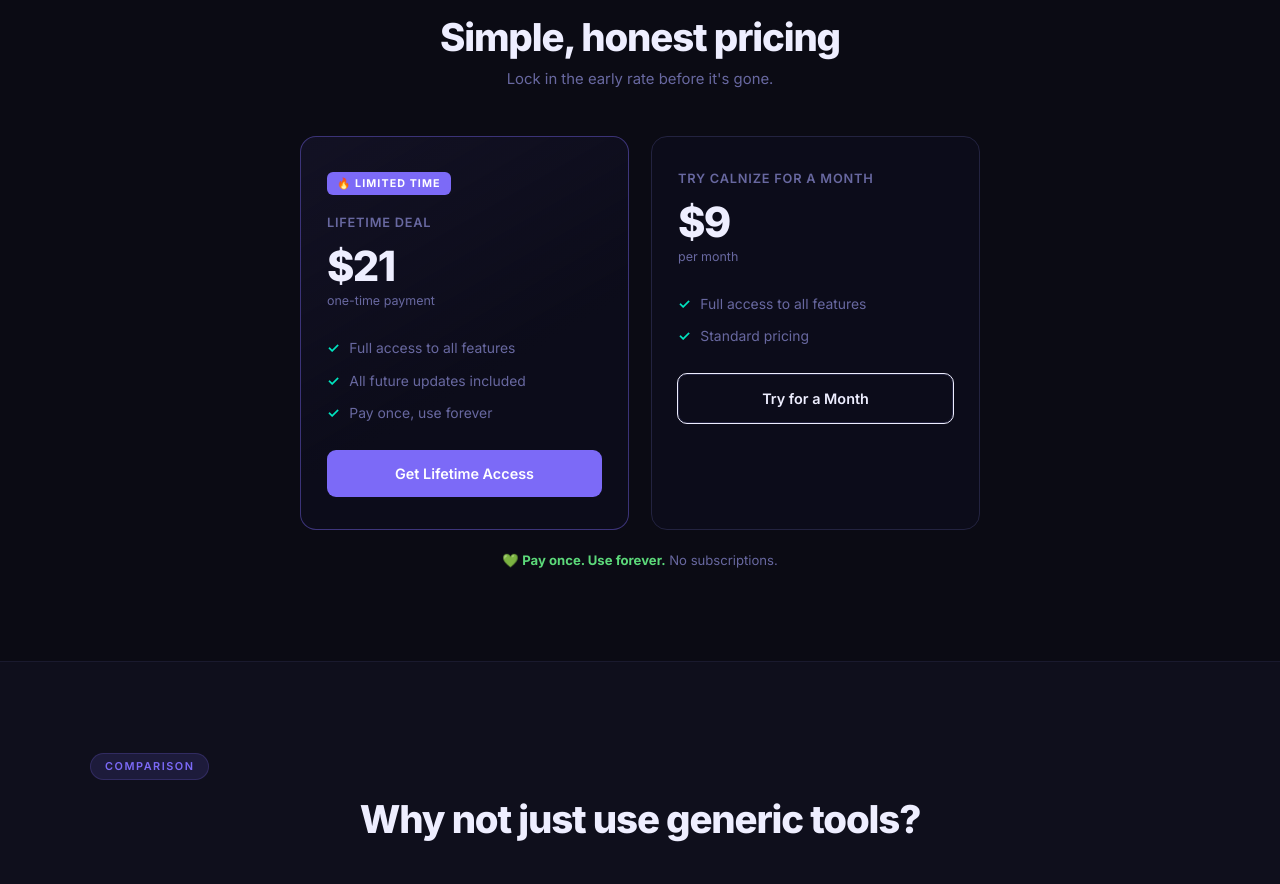
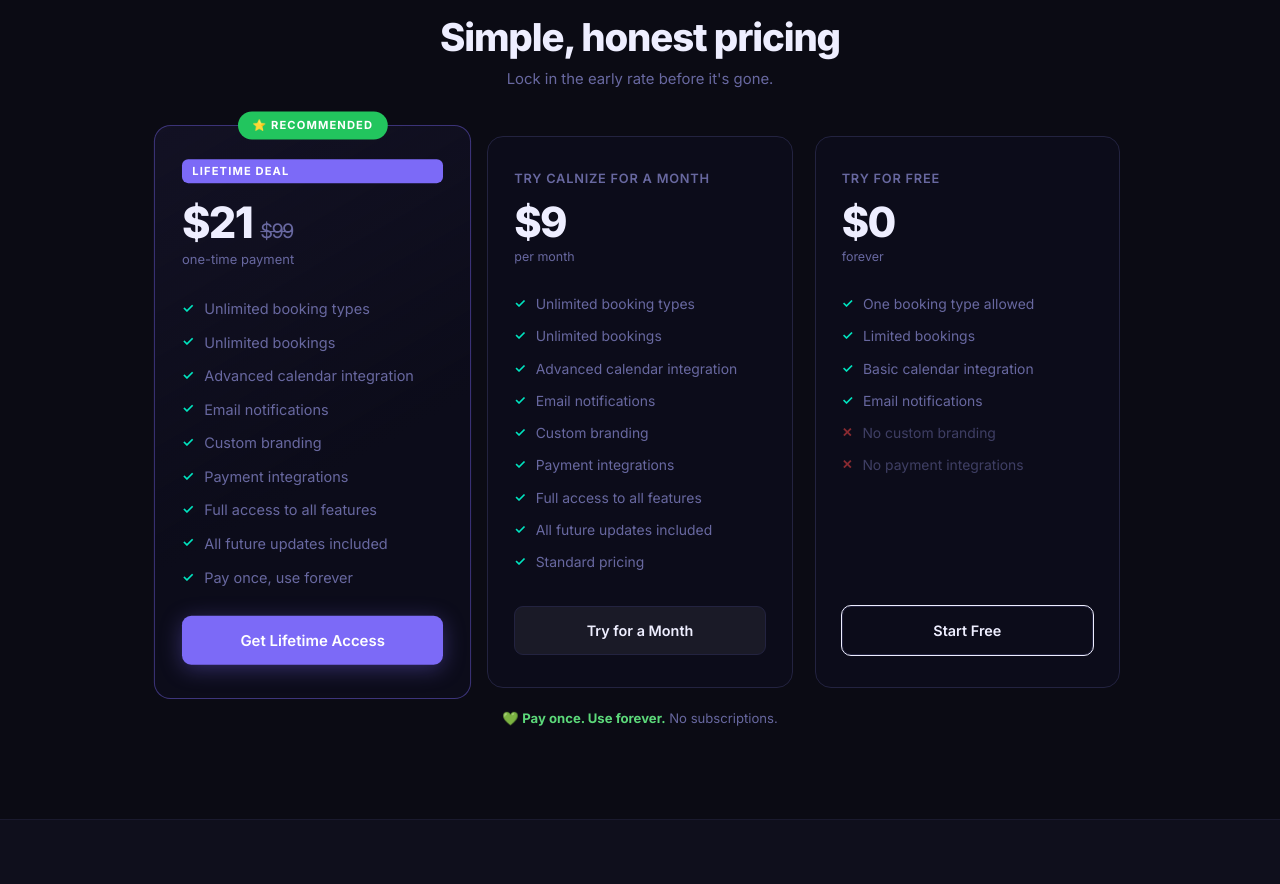
Before and after one commit to saasfounder43/Calnize, a Next.js app: page / in a window 1280 px wide. Shown: the part 3895-4779 px from the top of the page. Built offline with nearby package versions, Linux system fonts and the light colour scheme; no server answers.

Commit message:
feat: expand pricing section to 3 plans — Lifetime, Monthly, and Free

```diff
--- a/app/page.tsx
+++ b/app/page.tsx
@@ -467,10 +467,11 @@
 
   .pricing-grid {
     display: grid;
-    grid-template-columns: repeat(2, 1fr);
+    grid-template-columns: repeat(3, 1fr);
     gap: 22px;
-    max-width: 680px;
+    max-width: 960px;
     margin: 0 auto;
+    align-items: stretch;
   }
 
   .pricing-card {
@@ -480,6 +481,9 @@
     padding: 32px 26px;
     text-align: left;
     transition: transform 0.2s, box-shadow 0.2s;
+    display: flex;
+    flex-direction: column;
+    position: relative;
   }
 
   .pricing-card:hover { transform: translateY(-3px); box-shadow: 0 20px 60px rgba(0,0,0,0.45); }
@@ -487,6 +491,28 @@
   .pricing-card.featured {
     border-color: rgba(124,106,247,0.42);
     background: linear-gradient(150deg, rgba(124,106,247,0.07) 0%, var(--card) 60%);
+    transform: scale(1.04);
+    z-index: 2;
+  }
+  .pricing-card.featured:hover { transform: scale(1.04) translateY(-3px); }
+
+  .p-recommended {
+    position: absolute;
+    top: -14px;
+    left: 50%;
+    transform: translateX(-50%);
+    display: inline-flex;
+    align-items: center;
+    gap: 5px;
+    font-size: 0.67rem;
+    font-weight: 700;
+    letter-spacing: 0.1em;
+    text-transform: uppercase;
+    color: #fff;
+    background: #22c55e;
+    border-radius: 20px;
+    padding: 5px 14px;
+    white-space: nowrap;
   }
 
   .p-badge {
@@ -503,7 +529,8 @@
   }
 
   .p-title { font-size: 0.8rem; font-weight: 600; letter-spacing: 0.06em; text-transform: uppercase; color: var(--muted); margin-bottom: 12px; }
-  .p-price { font-size: 2.6rem; font-weight: 800; line-height: 1; color: var(--text); letter-spacing: -0.04em; }
+  .p-price { font-size: 2.6rem; font-weight: 800; line-height: 1; color: var(--text); letter-spacing: -0.04em; display: flex; align-items: baseline; gap: 8px; }
+  .p-price-strike { font-size: 1.2rem; color: var(--muted); text-decoration: line-through; font-weight: 400; }
   .p-period { font-size: 0.78rem; color: var(--muted); margin-top: 4px; margin-bottom: 26px; }
 
   .p-features {
@@ -512,6 +539,7 @@
     display: flex;
     flex-direction: column;
     gap: 10px;
+    flex-grow: 1;
   }
 
   .p-features li {
@@ -522,7 +550,10 @@
     gap: 10px;
   }
 
-  .p-features li::before { content: '✓'; color: var(--teal); font-weight: 700; flex-shrink: 0; }
+  .p-features li .feat-icon { flex-shrink: 0; font-weight: 700; font-size: 0.8rem; }
+  .p-features li .feat-icon.check { color: var(--teal); }
+  .p-features li .feat-icon.cross { color: #ef4444; }
+  .p-features li.excluded { opacity: 0.55; }
 
   .btn-p {
     display: block;
@@ -535,11 +566,14 @@
     font-weight: 600;
     cursor: pointer;
     border: none;
-    transition: background 0.2s, border-color 0.2s;
+    transition: background 0.2s, border-color 0.2s, transform 0.15s;
   }
+  .btn-p:hover { transform: scale(1.03); }
 
-  .btn-p.solid { background: var(--accent); color: #fff; }
-  .btn-p.solid:hover { background: var(--accent2); }
+  .btn-p.solid { background: var(--accent); color: #fff; box-shadow: 0 4px 20px rgba(124,106,247,0.35); }
+  .btn-p.solid:hover { background: var(--accent2); box-shadow: 0 6px 28px rgba(124,106,247,0.5); }
+  .btn-p.secondary { background: rgba(255,255,255,0.06); color: var(--text); border: 1px solid var(--border2); }
+  .btn-p.secondary:hover { border-color: var(--accent); background: var(--accent-glow); }
   .btn-p.outline { border: 1px solid var(--border2); color: var(--text); background: transparent; }
   .btn-p.outline:hover { border-color: var(--accent); background: var(--accent-glow); }
   .pricing-save { margin-top: 20px; font-size: 0.82rem; color: var(--muted); }
@@ -774,8 +808,10 @@
     .benefits-grid { grid-template-columns: 1fr; }
   }
 
-  @media (max-width: 520px) {
+  @media (max-width: 820px) {
     .pricing-grid { grid-template-columns: 1fr; }
+    .pricing-card.featured { transform: none; }
+    .pricing-card.featured:hover { transform: translateY(-3px); }
   }
 
   .activity-toast {
@@ -1180,32 +1216,64 @@
         <div className="container">
           <div className="section-label">Pricing</div>
           <h2>Simple, honest pricing</h2>
-          <p className="pricing-sub">Lock in the early rate before it's gone.</p>
+          <p className="pricing-sub">Lock in the early rate before it&apos;s gone.</p>
           <div className={`pricing-grid fade-up ${revealed ? "in" : ""}`}>
+            {/* LIFETIME DEAL — Recommended */}
             <div className="pricing-card featured">
-              <div className="p-badge">🔥 Limited Time</div>
-              <div className="p-title">Lifetime Deal</div>
-              <div className="p-price">$21</div>
+              <div className="p-recommended">⭐ RECOMMENDED</div>
+              <div className="p-badge">LIFETIME DEAL</div>
+              <div className="p-price">$21 <span className="p-price-strike">$99</span></div>
               <div className="p-period">one-time payment</div>
               <ul className="p-features">
-                <li>Full access to all features</li>
-                <li>All future updates included</li>
-                <li>Pay once, use forever</li>
+                <li><span className="feat-icon check">✓</span> Unlimited booking types</li>
+                <li><span className="feat-icon check">✓</span> Unlimited bookings</li>
+                <li><span className="feat-icon check">✓</span> Advanced calendar integration</li>
+                <li><span className="feat-icon check">✓</span> Email notifications</li>
+                <li><span className="feat-icon check">✓</span> Custom branding</li>
+                <li><span className="feat-icon check">✓</span> Payment integrations</li>
+                <li><span className="feat-icon check">✓</span> Full access to all features</li>
+                <li><span className="feat-icon check">✓</span> All future updates included</li>
+                <li><span className="feat-icon check">✓</span> Pay once, use forever</li>
               </ul>
               <a href={signupUrl} className="btn-p solid">
                 Get Lifetime Access
               </a>
             </div>
+            {/* MONTHLY PLAN */}
             <div className="pricing-card">
               <div className="p-title">Try Calnize for a month</div>
               <div className="p-price">$9</div>
               <div className="p-period">per month</div>
               <ul className="p-features">
-                <li>Full access to all features</li>
-                <li>Standard pricing</li>
+                <li><span className="feat-icon check">✓</span> Unlimited booking types</li>
+                <li><span className="feat-icon check">✓</span> Unlimited bookings</li>
+                <li><span className="feat-icon check">✓</span> Advanced calendar integration</li>
+                <li><span className="feat-icon check">✓</span> Email notifications</li>
+                <li><span className="feat-icon check">✓</span> Custom branding</li>
+                <li><span className="feat-icon check">✓</span> Payment integrations</li>
+                <li><span className="feat-icon check">✓</span> Full access to all features</li>
+                <li><span className="feat-icon check">✓</span> All future updates included</li>
+                <li><span className="feat-icon check">✓</span> Standard pricing</li>
+              </ul>
+              <a href={signupUrl} className="btn-p secondary">
+                Try for a Month
+              </a>
+            </div>
+            {/* FREE PLAN */}
+            <div className="pricing-card">
+              <div className="p-title">Try for free</div>
+              <div className="p-price">$0</div>
+              <div className="p-period">forever</div>
+              <ul className="p-features">
+                <li><span className="feat-icon check">✓</span> One booking type allowed</li>
+                <li><span className="feat-icon check">✓</span> Limited bookings</li>
+                <li><span className="feat-icon check">✓</span> Basic calendar integration</li>
+                <li><span className="feat-icon check">✓</span> Email notifications</li>
+                <li className="excluded"><span className="feat-icon cross">✕</span> No custom branding</li>
+                <li className="excluded"><span className="feat-icon cross">✕</span> No payment integrations</li>
               </ul>
               <a href={signupUrl} className="btn-p outline">
-                Try for a Month
+                Start Free
               </a>
             </div>
           </div>
```
